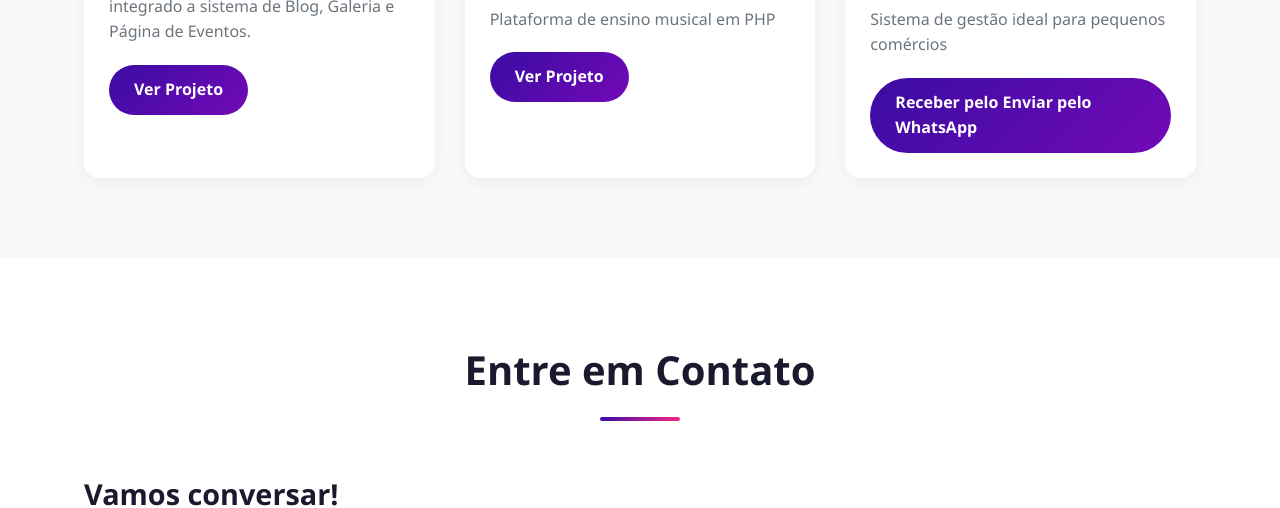
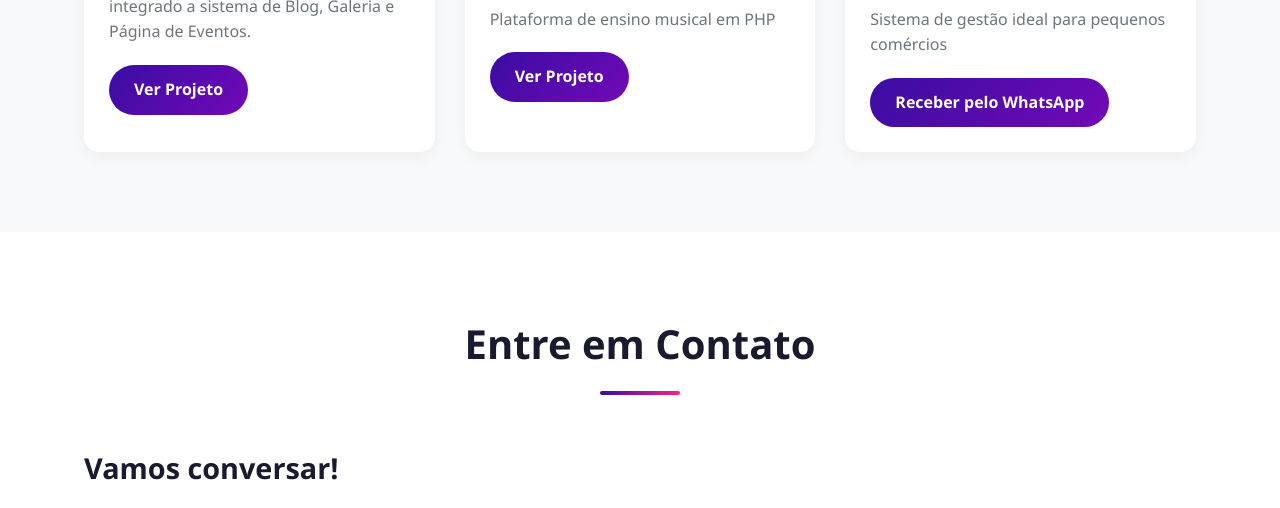
Before and after one commit to Jonas21740/jonasnascimento.github.io, a plain HTML site: page index.html in a window 1280 px wide. Shown: the part 2106-2614 px from the top of the page. Drawn offline with Linux system fonts and the light colour scheme.

Commit message:
Update index.html

```diff
--- a/index.html
+++ b/index.html
@@ -121,7 +121,7 @@
                         <h3>Sistema de Gestão em Python</h3>
                         <p>Sistema de gestão ideal para pequenos comércios</p>
                         <div class="project-links">
-                            <a href="https://wa.me/5532998066616" class="btn btn-primary">Receber pelo Enviar pelo WhatsApp</a>
+                            <a href="https://wa.me/5532998066616" class="btn btn-primary">Receber pelo WhatsApp</a>
                         </div>
                     </div>
                 </div>
```
